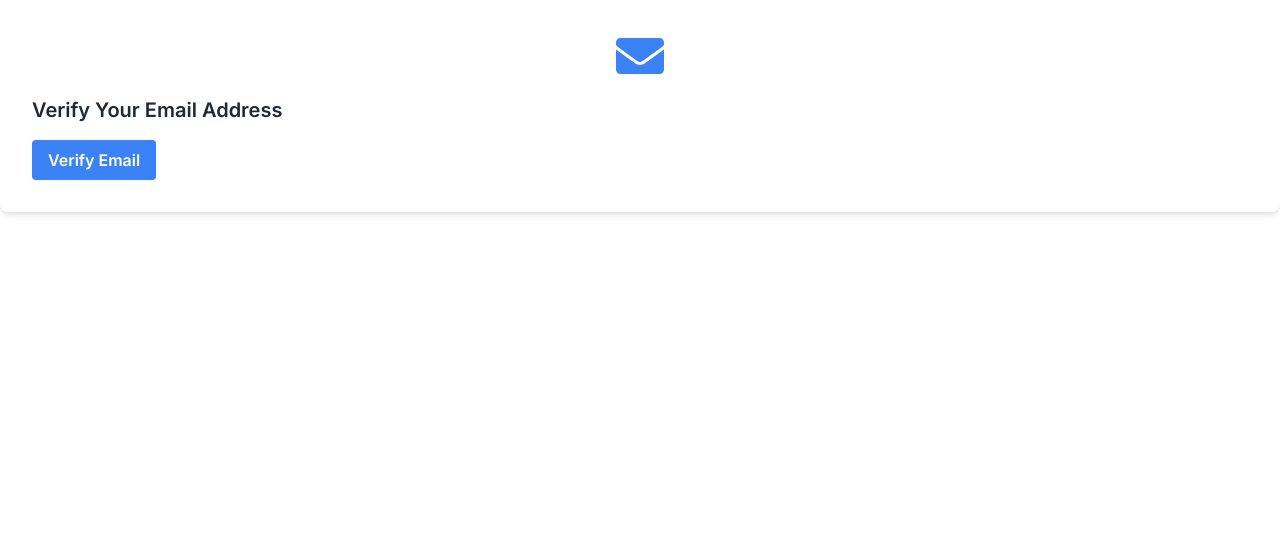
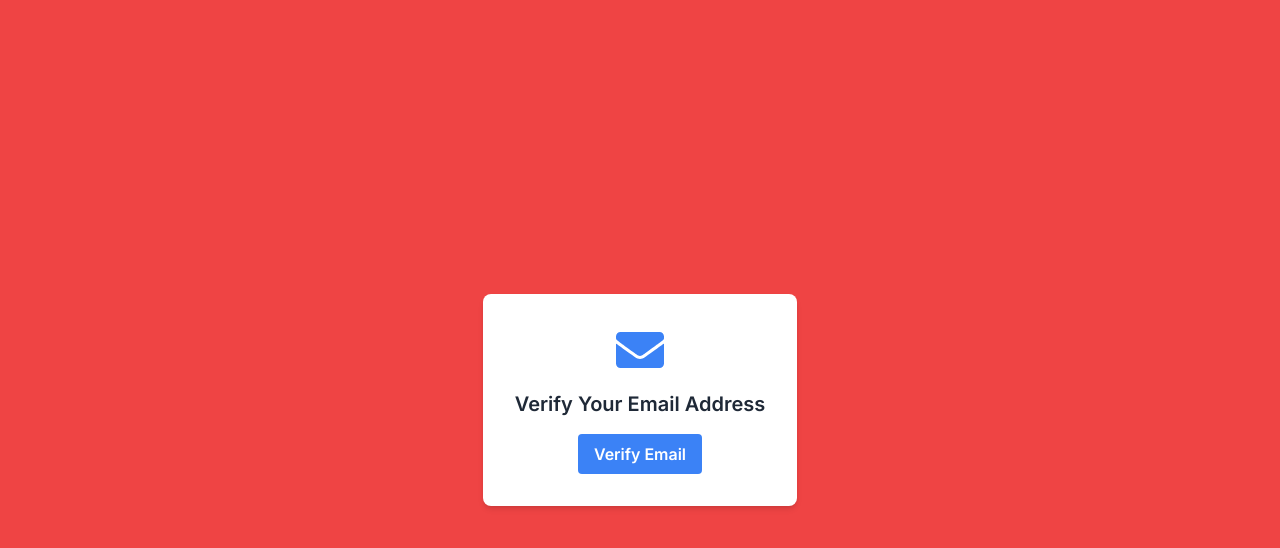
Before and after one commit to webdev-faizan/socail-media-app, a Next.js app in the folder frontend/: page /auth/verify-email in a window 1280 px wide. Shown: the top 548 px of the page. Built offline with nearby package versions, Linux system fonts and the light colour scheme.

Commit message:
repush implement signup and email verification  end point

```diff
--- a/frontend/src/app/auth/signup/page.jsx
+++ b/frontend/src/app/auth/signup/page.jsx
@@ -40,7 +40,7 @@ const schemaSignup = yup.object({
     .required(fieldIsRequired)
     .min(8, "min length must be at least 8 characters")
     .matches(
-      /^(?=.*[a-z])(?=.*[A-Z])(?=.*\d)(?=.*[@$!%*?&])[A-Za-z\d@$!%*?&]{8,}$/,
+      /^(?:(?=.*\d)(?=.*[a-z])(?=.*[A-Z])(?=.*[^\da-zA-Z]).*)$/,
       "Password must contain at least one uppercase letter, one lowercase letter, one digit, and one special character, and be at least 8 characters long"
     ),
 
@@ -69,7 +69,7 @@ const signup = () => {
     onError: ({ message }) => {
       toast.error(message);
     },
-    onCompleted: (data) => {
+    onCompleted: () => {
       setShowModal(true);
       reset();
     },
@@ -78,7 +78,7 @@ const signup = () => {
     setShowPassword(!showPassword);
   };
   const handleCloseModal = () => {
-    setShowModal(true);
+    setShowModal(false);
     router.push("/auth/login");
   };
 
--- a/frontend/src/app/auth/verify-email/page.jsx
+++ b/frontend/src/app/auth/verify-email/page.jsx
@@ -1,22 +1,57 @@
-import React from 'react';
-import { FaEnvelope } from 'react-icons/fa';
+"use client";
+import { useMutation } from "@apollo/client";
+import React from "react";
+import { FaEnvelope } from "react-icons/fa";
+import { VERIFY_EMAIL } from "../../graphql/mutations/auth";
+import { useSearchParams } from "next/navigation";
+import { toast, ToastContainer } from "react-toastify";
+const EmailVerificationComponent = () => {
+  const searchParams = useSearchParams();
+  const [mutateFunction, { loading, reset }] = useMutation(VERIFY_EMAIL, {
+    onCompleted: ({ emailVerification }) => {
+      toast.success(emailVerification.message, {
+        autoClose: 1500,
+      });
+      router.push("/auth/login");
+    },
+    onError: ({ message }) => {
+      toast.error(message, {
+        autoClose: 1500,
+      });
+    },
+  });
+  const VerifyEmail = async () => {
+    const token = searchParams.get("token");
+    mutateFunction({
+      variables: {
+        token,
+      },
+    });
+  };
+  return (
+    <>
+      <ToastContainer />
 
-const EmailVerificationComponent = ({ onVerifyEmail }) => {
-  return (
-    <div className="email-verification bg-white rounded-lg shadow-md p-8">
+      <div className="h-screen flex justify-center items-center w-full bg-red-500">
+        <div className="email-verification min-m-[369px] max-w-md bg-white rounded-lg shadow-md p-8">
           <div className="email-icon flex justify-center">
             <FaEnvelope className="text-blue-500" size={48} />
           </div>
           <h2 className="heading text-xl font-semibold text-gray-800 mt-4">
             Verify Your Email Address
           </h2>
+          <div className="flex justify-center">
             <button
+              // disabled={loading}
               className="verify-email-btn bg-blue-500 text-white font-semibold py-2 px-4 rounded mt-4 hover:bg-blue-600"
-        onClick={onVerifyEmail}
+              onClick={VerifyEmail}
             >
               Verify Email
             </button>
           </div>
+        </div>
+      </div>
+    </>
   );
 };
 
--- a/frontend/src/app/graphql/mutations/auth.js
+++ b/frontend/src/app/graphql/mutations/auth.js
@@ -7,7 +7,21 @@ export const SIGNUP_USER = gql`
     }
   }
 `;
+// export const VERIFY_EMAIL = gql`
+//   mutation ($token) {
+//     emailVerification($token) {
+//       message
+//     }
+//   }
+// `;
 
+export const VERIFY_EMAIL = gql`
+  mutation VerifyEmail($token: String!) {
+    emailVerification(token: $token) {
+      message
+    }
+  }
+`;
 export const LOGIN_USER = gql`
   mutation ($data: signInFormInput!) {
     loginUser(signInForm: $data) {
@@ -16,6 +30,7 @@ export const LOGIN_USER = gql`
     }
   }
 `;
+
 // export const LOGIN_USER = gql`
 //   mutation ($data: formInput!) {
 //     loginUser(signInForm: $data) {
```
Lines whose indentation alone changed are shown as unchanged.
